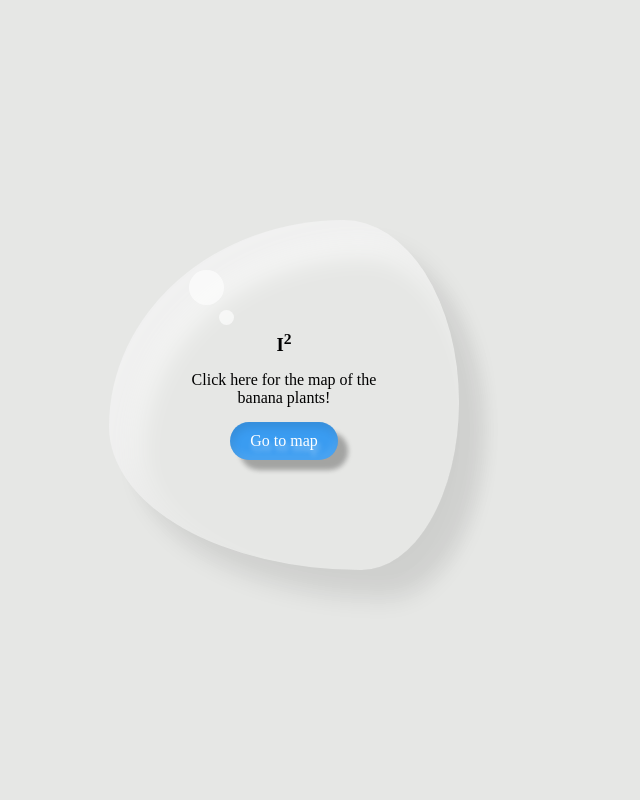
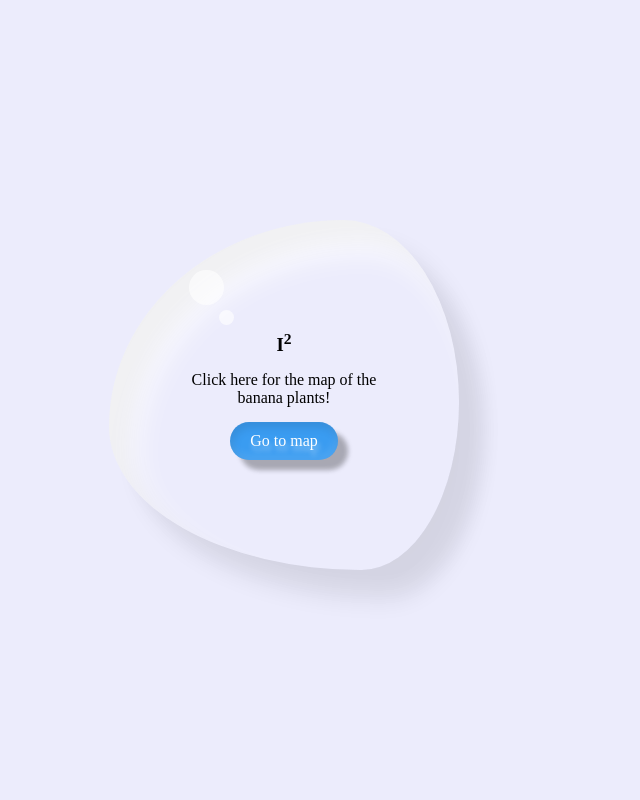
Before and after one commit to Pommmmmes/Makeathon24-Banana-Plant, a Flask app: page / in a window 1280 px wide. Shown: the whole page, without its empty margins (341-981 px from the left). Run offline with Flask 3, Linux system fonts and the light colour scheme.

Commit message:
changed backround color of html

```diff
--- a/server/templates/html/bubble.html
+++ b/server/templates/html/bubble.html
@@ -18,7 +18,7 @@ body{
     display: flex;
     align-items: center;
     justify-content: center;
-    background-color: #e6e7e5;
+    background-color: #ececfc;
 }
 .container{
     position: relative;
--- a/server/templates/html/details.html
+++ b/server/templates/html/details.html
@@ -10,6 +10,7 @@
     font-family: Arial, sans-serif;
     margin: 0;
     padding: 0;
+    background-color: #ececfc;
   }
   .container {
     max-width: 800px;
--- a/server/templates/html/map.html
+++ b/server/templates/html/map.html
@@ -7,7 +7,7 @@
 <style>
 body {
   position: relative;
-  background-color: blanchedalmond;
+  background-color: #ececfc;
 }
 .image-button1 {
   position: absolute;
@@ -87,8 +87,6 @@ body {
   max-width: 100%;
   height: auto;
 }
-
-
 </style>
 </head>
 <body>
```
